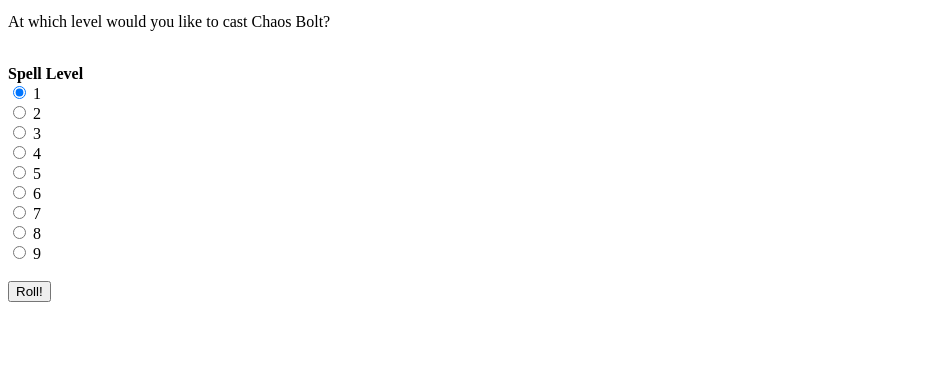
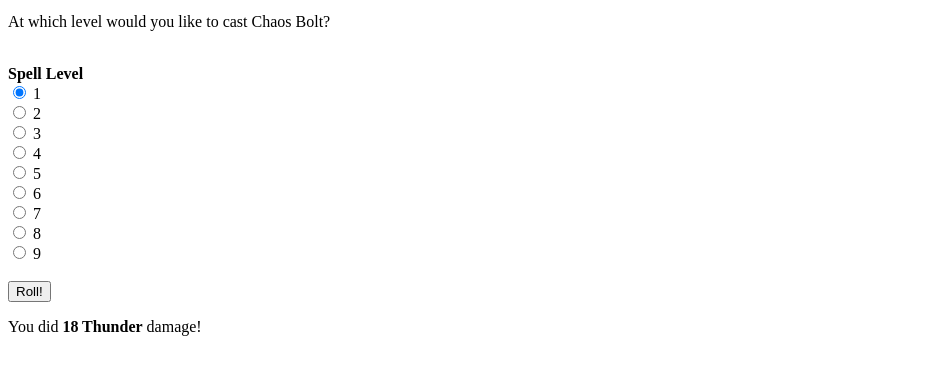
Before and after one commit to DrakeDWhite/misc, a plain HTML site: page chaosBolter/index.html in a window 1280 px wide. Both pictures are taken after a click on the button "Roll!". Shown: the part 101-476 px from the top of the page, without its empty margins (0-950 px from the left). Drawn offline with Linux system fonts and the light colour scheme.

Commit message:
finished first iter of chaosBolter

```diff
--- a/chaosBolter/index.html
+++ b/chaosBolter/index.html
@@ -45,6 +45,10 @@
         <button type="submit" value="submit"> Roll! </button>
     </form>
 
+    <div id="output">
+
+    </div>
+
     <script src="script.js"></script>
 </body>
 </html>
--- a/chaosBolter/script.js
+++ b/chaosBolter/script.js
@@ -1,6 +1,15 @@
 const form = document.getElementById('chaosBolterForm');
 
-
+var dmgTypes = {
+    1: "Acid",
+    2: "Cold",
+    3: "Fire",
+    4: "Force",
+    5: "Lightning",
+    6: "Poison",
+    7: "Psychic",
+    8: "Thunder"
+}
 
 function rollD6() {
     return Math.ceil(Math.random() * 6);
@@ -40,16 +49,25 @@ function onSubmit(e) {
     for (let i = 0; i < level; i++) {
         // console.log(rollD6());
         thisD6 = rollD6();
-        console.log("This D6:", thisD6);
+        // console.log("This D6:", thisD6);
         dmg += thisD6;
-        console.log("dmg: ", dmg)
+        // console.log("dmg: ", dmg)
     }
 
-    console.log("Final Dmg: ", dmg)
+    // uncomment to see final damage
+    // console.log("Final Dmg: ", dmg)
 
     // some testing
     // console.log(typeof(parseInt(level)));
     // console.log(parseInt(level));
+
+    outputHTML = "<p>You did <strong>" + dmg + " " + dmgTypes[firstD8] + "</strong> damage!</p>"
+
+    if (firstD8 == secondD8) {
+        outputHTML += "<p> Your chaos bolt arcs to a new enemy! Hit roll again and pick a new target within 30 feet!"
+    }
+
+    document.getElementById('output').innerHTML = outputHTML
 }
 
 // console.log(rollD6())
```
